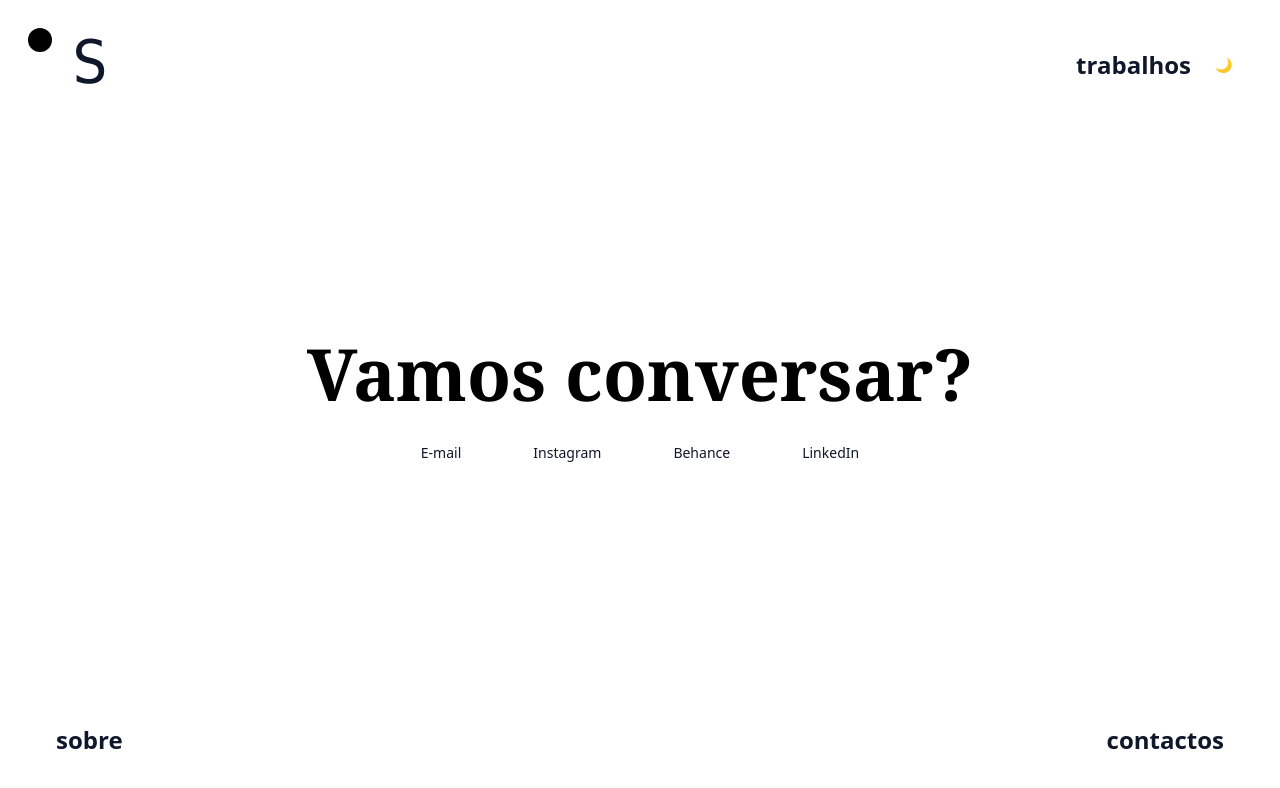
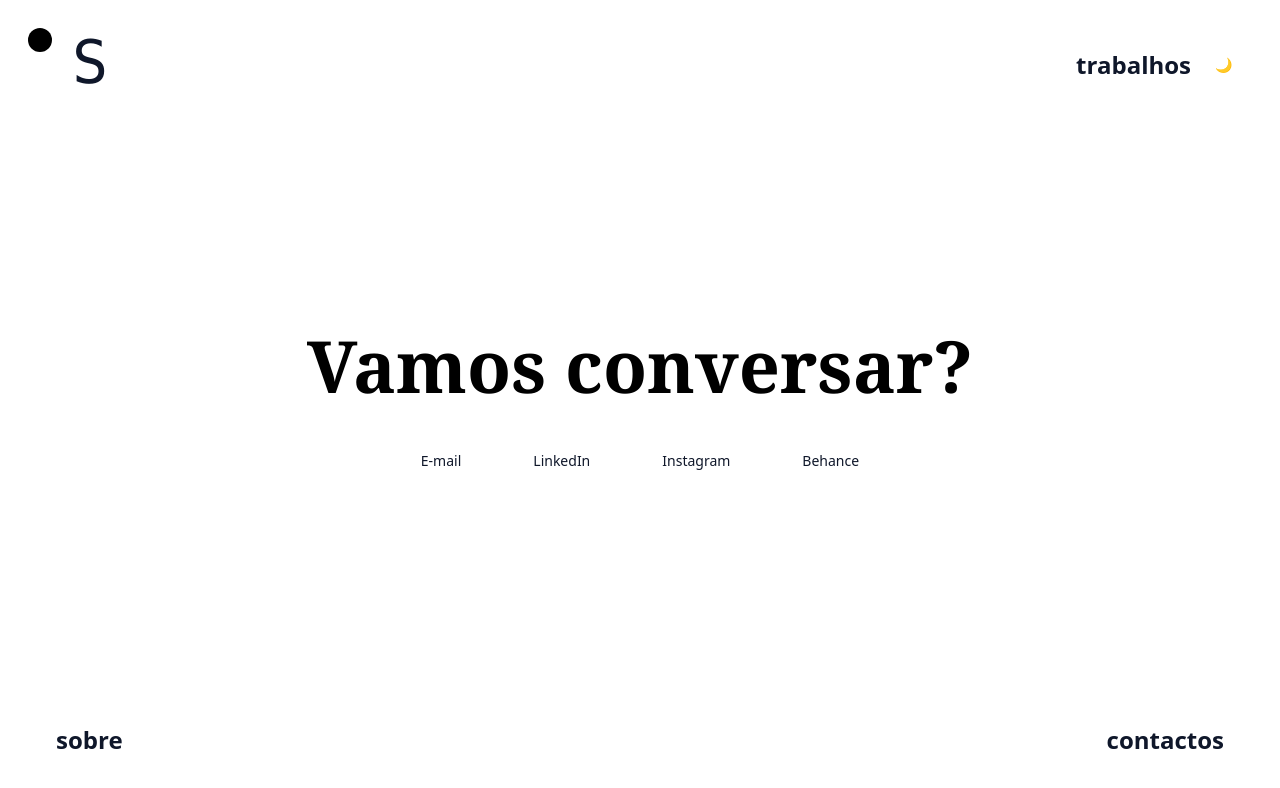
Before and after one commit to UnbreakableKid/sofia-portfolio, an Astro site: page /contactos in a window 1280 px wide. Built offline with nearby package versions, Linux system fonts and the light colour scheme; Astro itself is replaced by a stand-in of ours.

Commit message:
style: :art: no more underline + correct margin in contacts

```diff
--- a/src/components/ui/Header.tsx
+++ b/src/components/ui/Header.tsx
@@ -17,7 +17,7 @@ const Header = () => {
         <Button
           variant="link"
           size="lg"
-          className={` text-6xl ${fontStyle}`}
+          className={`text-6xl ${fontStyle} hover:no-underline`}
           id="logo"
         >
           S
--- a/src/pages/contactos.astro
+++ b/src/pages/contactos.astro
@@ -19,11 +19,17 @@ const content = {
     >
       Vamos conversar?
     </h2>
-    <div class="mt-6 flex flex-wrap justify-center gap-10">
-      <Button variant="link">E-mail</Button>
-      <Button variant="link">Instagram</Button>
+    <div class="mt-10 flex flex-wrap justify-center gap-10">
+      <a href="mailto:ribeiro.anasofia@gmail.com">
+        <Button variant="link">E-mail</Button>
+      </a>
+      <a href="https://www.linkedin.com/in/sofia-ribeiro-design/">
+        <Button variant="link">LinkedIn</Button>
+      </a>
+      <a href="https://www.instagram.com/ah_sofs">
+        <Button variant="link">Instagram</Button>
+      </a>
       <Button variant="link">Behance</Button>
-      <Button variant="link">LinkedIn</Button>
     </div>
   </div>
 </MainLayout>
```
